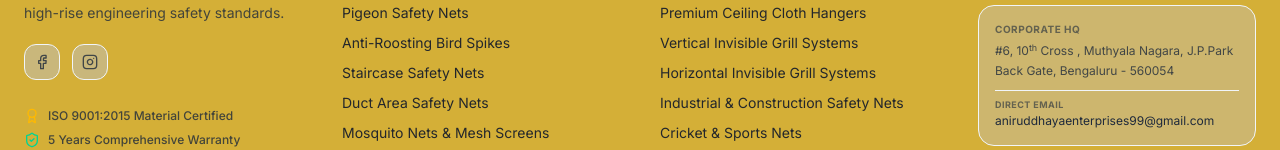
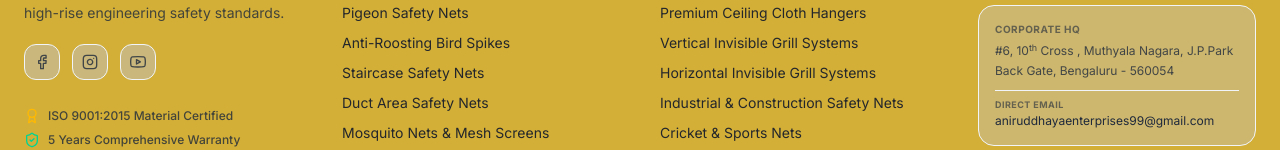
Before and after one commit to Chinna0107/anirudha, a React (Vite) app: page / in a window 1280 px wide. Shown: the part 7475-7625 px from the top of the page. Built offline with nearby package versions, Linux system fonts and the light colour scheme.

Commit message:
Production 2.23

```diff
--- a/src/components/layout/Footer.tsx
+++ b/src/components/layout/Footer.tsx
@@ -2,6 +2,7 @@ import React from 'react';
 import { Link } from 'react-router-dom';
 import { ShieldCheck, MapPin, Award, CheckCircle } from 'lucide-react';
 import { servicesData } from '../../data/servicesData';
+
 
 const InstagramIcon: React.FC<React.SVGProps<SVGSVGElement>> = (props) => (
   <svg
@@ -36,6 +37,24 @@ const FacebookIcon: React.FC<React.SVGProps<SVGSVGElement>> = (props) => (
     {...props}
   >
     <path d="M18 2h-3a5 5 0 0 0-5 5v3H7v4h3v8h4v-8h3.81l.39-4h-4V7a1 1 0 0 1 1-1h3z" />
+  </svg>
+);
+
+const YoutubeIcon: React.FC<React.SVGProps<SVGSVGElement>> = (props) => (
+  <svg
+    xmlns="http://www.w3.org/2000/svg"
+    width="24"
+    height="24"
+    viewBox="0 0 24 24"
+    fill="none"
+    stroke="currentColor"
+    strokeWidth="2"
+    strokeLinecap="round"
+    strokeLinejoin="round"
+    {...props}
+  >
+    <path d="M22.54 6.42a2.78 2.78 0 0 0-1.94-2C18.88 4 12 4 12 4s-6.88 0-8.6.46a2.78 2.78 0 0 0-1.94 2A29 29 0 0 0 1 11.75a29 29 0 0 0 .46 5.33 2.78 2.78 0 0 0 1.94 2c1.72.46 8.6.46 8.6.46s6.88 0 8.6-.46a2.78 2.78 0 0 0 1.94-2 29 29 0 0 0 .46-5.33 29 29 0 0 0-.46-5.33z" />
+    <polygon points="9.75 15.02 15.5 11.75 9.75 8.48 9.75 15.02" />
   </svg>
 );
 
@@ -109,6 +128,15 @@ export const Footer: React.FC = () => {
               title="Follow Aniruddaya Enterprises on Instagram"
             >
               <InstagramIcon className="w-4 h-4" />
+            </a>
+            <a
+              href="https://youtube.com/@aniruddayaenterprises?si=A-OvDYlC38vU8AZ_"
+              target="_blank"
+              rel="noopener noreferrer"
+              className="w-9 h-9 rounded-xl bg-brand-secondary/50 border border-slate-100 text-slate-800/80 hover:text-brand-primary flex items-center justify-center transition-all duration-200 hover:border-brand-primary"
+              title="Subscribe to Aniruddaya Enterprises on YouTube"
+            >
+              <YoutubeIcon className="w-4 h-4" />
             </a>
           </div>
           <div className="flex flex-col gap-2 mt-2">
```
